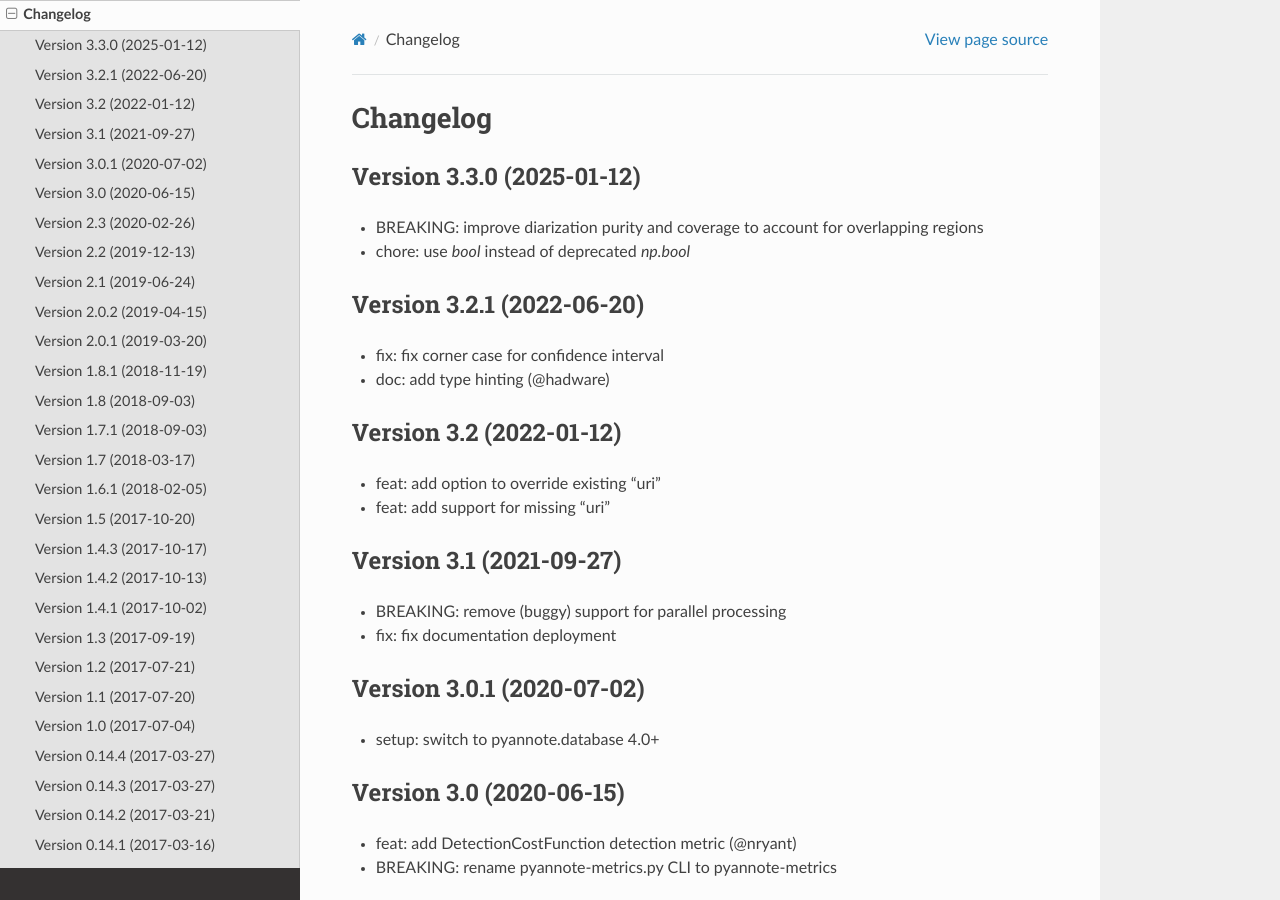
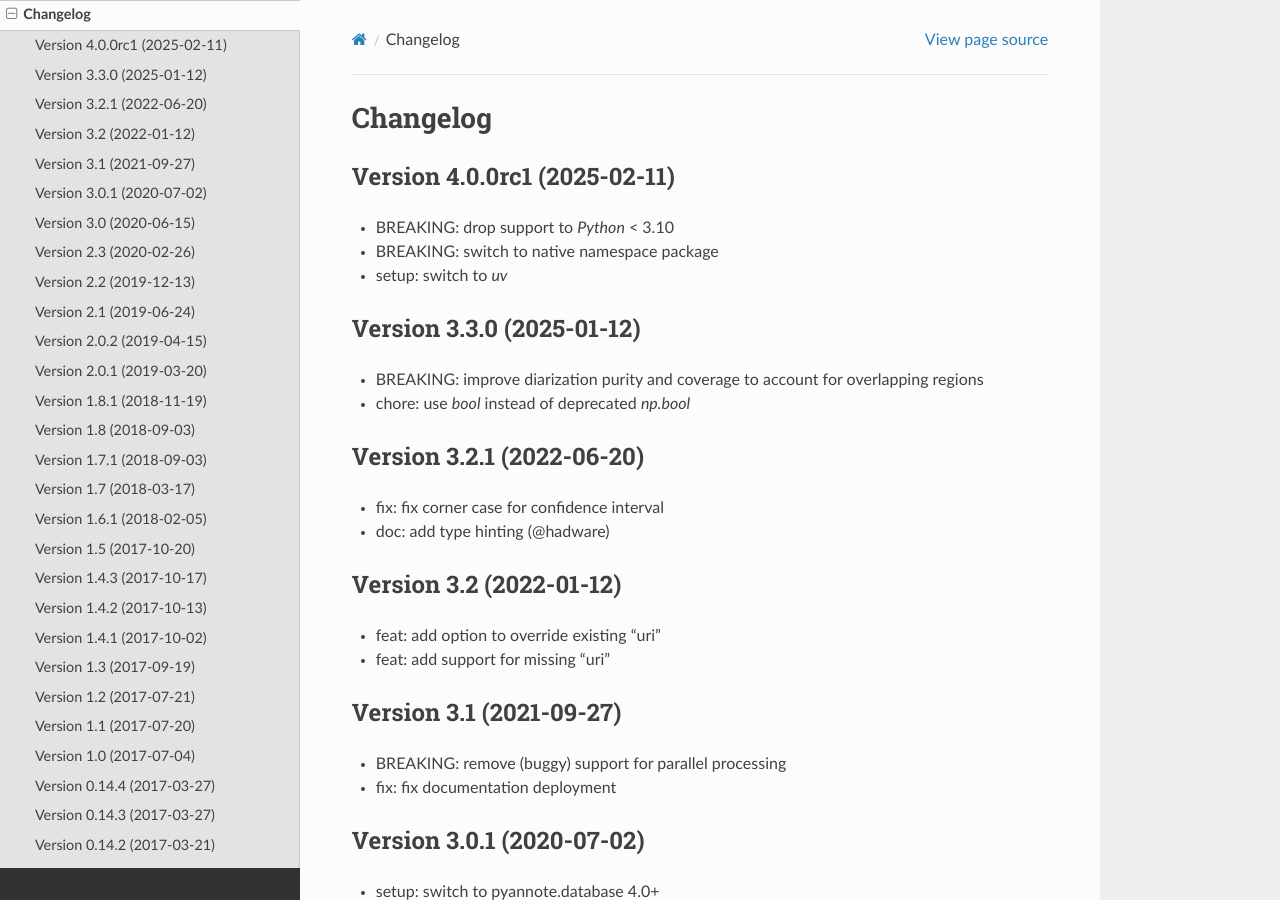
Before and after one commit to pyannote/pyannote-metrics, a Sphinx documentation site: the page built from doc/source/changelog.rst, in a window 1280 px wide and 900 px high. Built offline with Sphinx 7.4.7 and the Read the Docs theme 3.1.0, drawn with Linux system fonts in a browser that asks for light colours; the version number could not be read and is left out.

Commit message:
doc: update changelog

```diff
--- a/doc/source/changelog.rst
+++ b/doc/source/changelog.rst
@@ -1,6 +1,13 @@
 #########
 Changelog
 #########
+
+Version 4.0.0rc1 (2025-02-11)
+~~~~~~~~~~~~~~~~~~~~~~~~~~~~~
+
+- BREAKING: drop support to `Python` < 3.10
+- BREAKING: switch to native namespace package
+- setup: switch to `uv`
 
 Version 3.3.0 (2025-01-12)
 ~~~~~~~~~~~~~~~~~~~~~~~~~~
```
